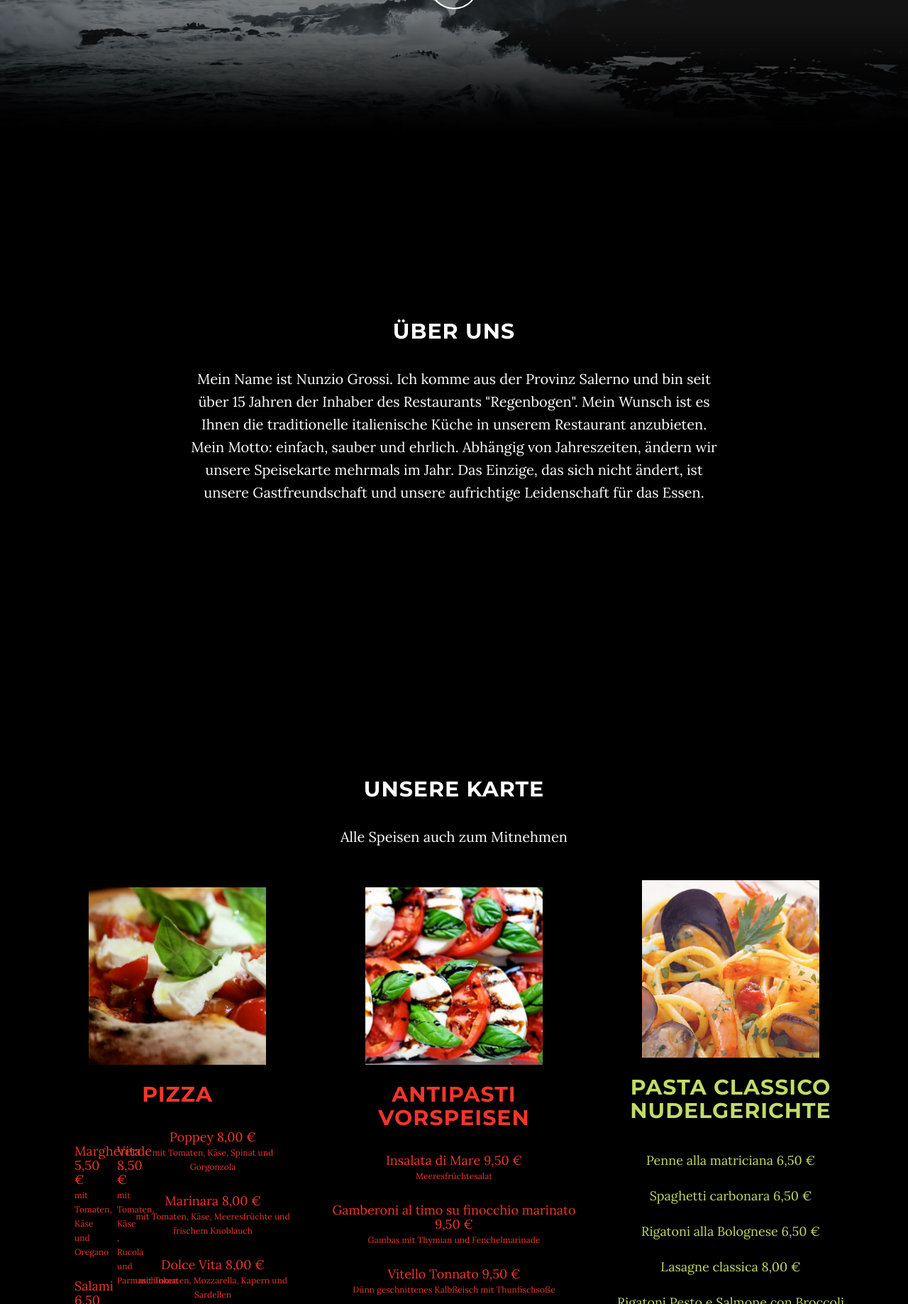
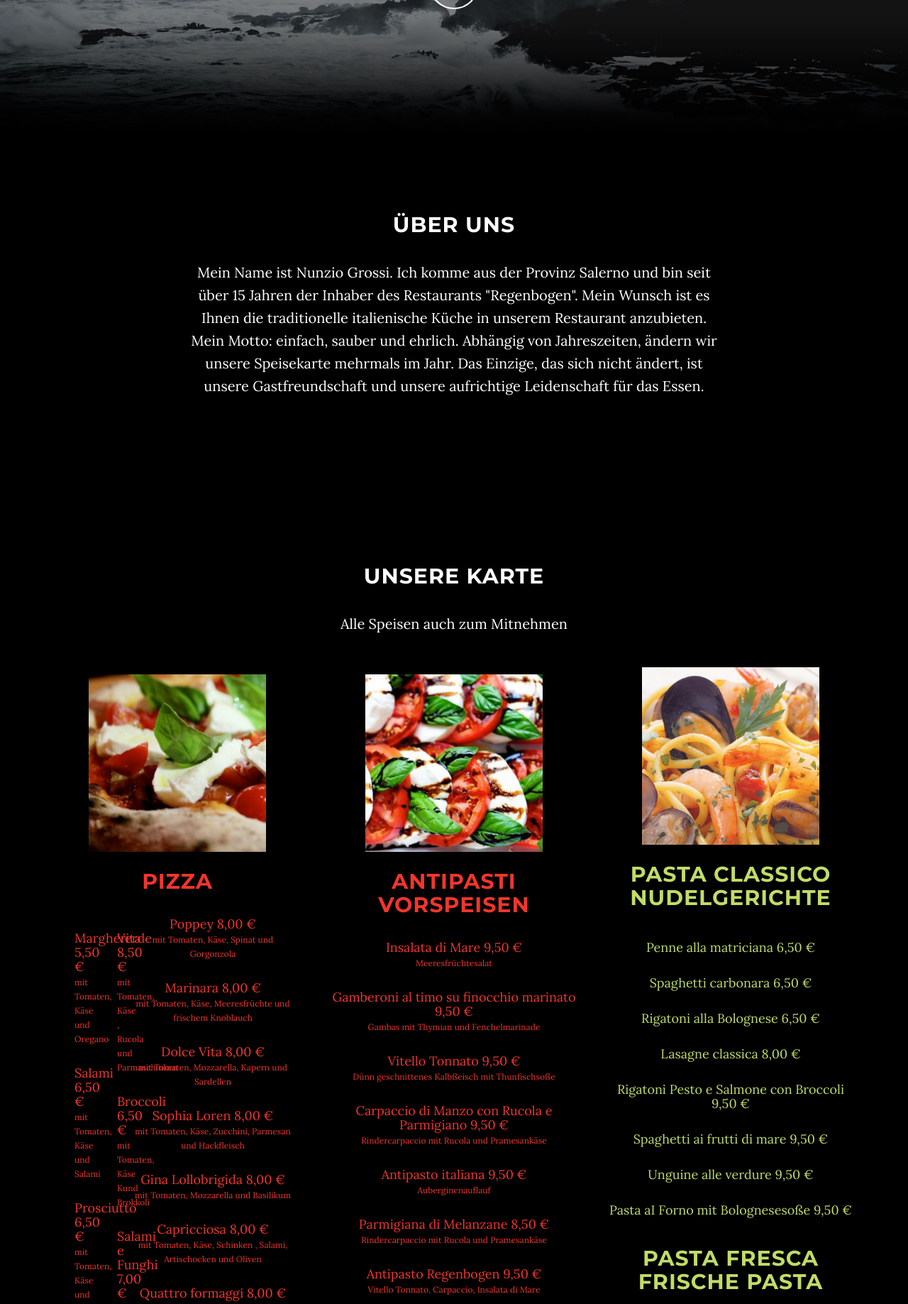
Before and after one commit to zagor3/regenbogen, a PHP site: page / in a window 1280 px wide. Shown: the part 600-2437 px from the top of the page at 71% size. Run offline with PHP 8.4, Linux system fonts and the light colour scheme; some libraries are stand-ins or nearby versions.

Commit message:
2014-06-04-17:28 Css update grayscale

```diff
--- a/css/grayscale.css
+++ b/css/grayscale.css
@@ -324,7 +324,7 @@
 
 @media(min-width:767px) {
     .content-section {
-        padding-top: 250px;
+        padding-top: 100px;
     }
 
     .download-section {
@@ -333,7 +333,7 @@
 
     #map {
         height: 400px;
-        margin-top: 250px;
+        margin-top: 50px;
     }
 }
 
```
